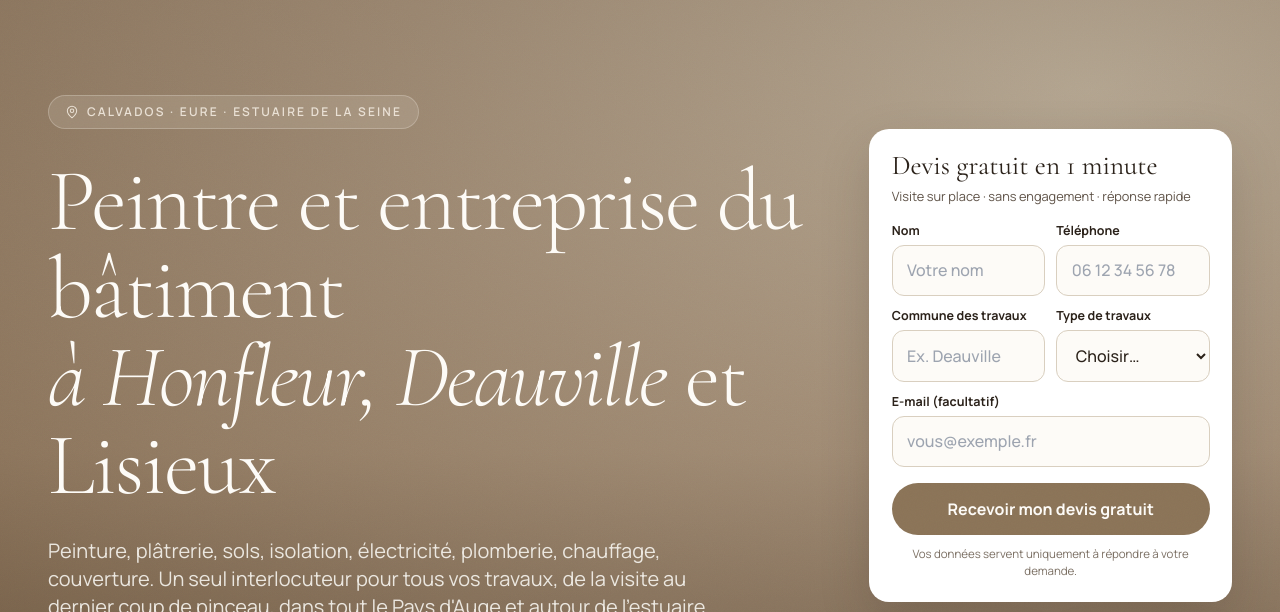
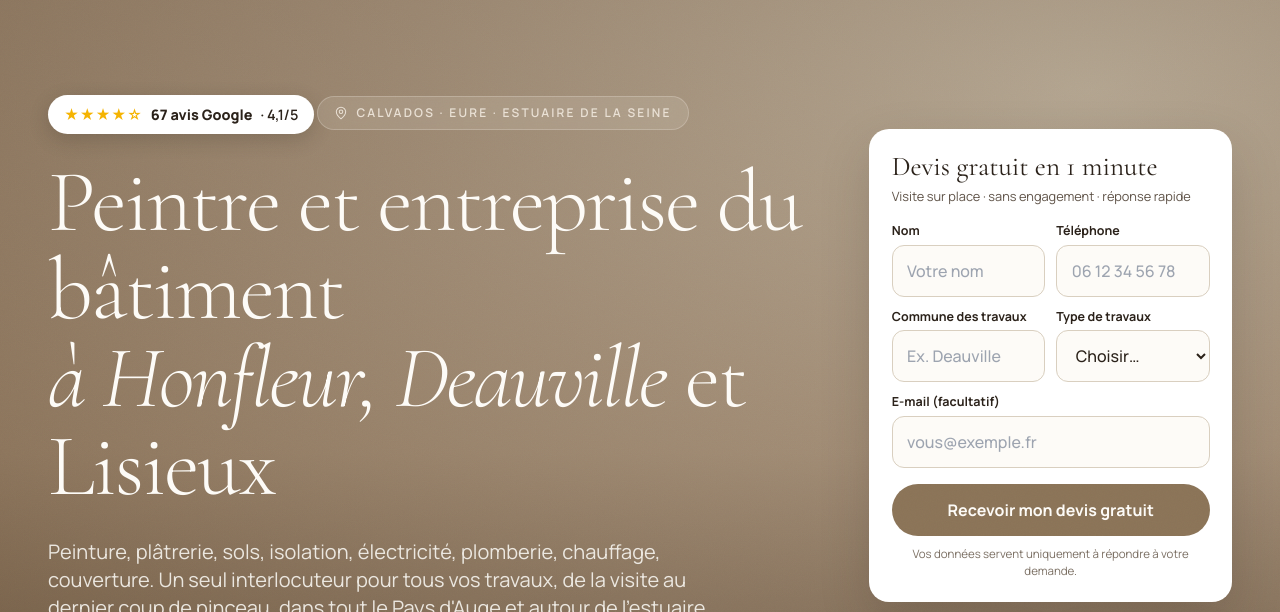
Before and after one commit to jiany-coder/mb-renovation14, a plain HTML site: page index.html in a window 1280 px wide. Shown: the part 98-710 px from the top of the page. Drawn offline with nearby package versions, Linux system fonts and the light colour scheme.

Commit message:
Accueil: nombre d'avis Google en haut du hero
Co-Authored-By: Claude Sonnet 5.5 <noreply@anthropic.com>
Claude-Session: https://claude.ai/code/session_01BwsVEb6rTihQcgnFH81vC2

```diff
--- a/index.html
+++ b/index.html
@@ -50,6 +50,7 @@
 </header>
 <main id="contenu" class="">
 <style id="layout-v2">
+.rate-badge{display:inline-flex;align-items:center;gap:.5rem;background:#fff;color:#2a2119;border-radius:999px;padding:.55rem 1rem;font-size:.9rem;font-weight:600;box-shadow:0 6px 20px rgba(42,33,25,.2);margin-bottom:1rem}.rate-badge strong{font-weight:800}.rate-stars{color:#f5b301;letter-spacing:.05em}
 .qf{background:#fff;color:#2a2119;border-radius:1.25rem;padding:1.4rem;box-shadow:0 20px 50px rgba(42,33,25,.18);width:100%;text-align:left}
 .qf-t{font-family:"Cormorant Garamond",Georgia,serif;font-size:1.7rem;line-height:1.1;color:#2a2119;margin:0}
 .qf-s{font-size:.8rem;color:#5e5247;margin:.35rem 0 1rem}
@@ -87,6 +88,7 @@ h2.font-serif{font-size:2rem!important;line-height:1.1!important}
 <div class="absolute inset-0 hero-bg"><div class="absolute inset-0 hero-overlay"></div></div>
 <div class="relative max-w-7xl mx-auto px-6 sm:px-8 lg:px-12 py-24 grid grid-cols-1 lg:grid-cols-12 gap-12 items-center w-full">
 <div class="lg:col-span-8">
+<a href="https://www.google.com/maps/place/MB+RENOVATION/data=!4m2!3m1!1s0x0:0x9d445a535ca78446" target="_blank" rel="noopener" class="rate-badge" aria-label="67 avis Google, note 4,1 sur 5"><span class="rate-stars" aria-hidden="true">★★★★☆</span><strong>67 avis Google</strong><span>· 4,1/5</span></a>
 <div class="inline-flex items-center gap-2 bg-sand/15 backdrop-blur-md border border-sand/30 px-4 py-2 rounded-full mb-7"><svg class="w-3.5 h-3.5 text-sand" viewBox="0 0 24 24" fill="none" stroke="currentColor" stroke-width="1.75" stroke-linecap="round" stroke-linejoin="round" aria-hidden="true" focusable="false"><path d="M20 10c0 6-8 12-8 12S4 16 4 10a8 8 0 0 1 16 0z"/><circle cx="12" cy="10" r="3"/></svg><span class="text-xs font-sans font-semibold tracking-[0.18em] uppercase text-sand">Calvados · Eure · Estuaire de la Seine</span></div>
 <h1 class="font-serif text-5xl sm:text-6xl lg:text-7xl xl:text-[5.5rem] font-light leading-[0.95] tracking-tight text-cream mb-7">Peintre et entreprise du bâtiment<br><span class="italic font-extralight">à Honfleur, Deauville</span> et Lisieux</h1>
 <p class="text-lg sm:text-xl text-cream/85 max-w-2xl mb-10 leading-relaxed">Peinture, plâtrerie, sols, isolation, électricité, plomberie, chauffage, couverture. Un seul interlocuteur pour tous vos travaux, de la visite au dernier coup de pinceau, dans tout le Pays d'Auge et autour de l'estuaire de la Seine.</p>
```
